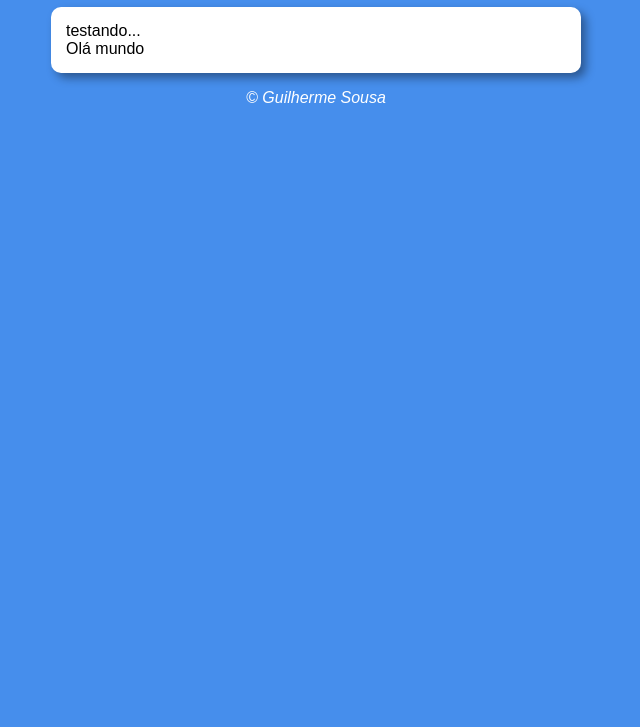
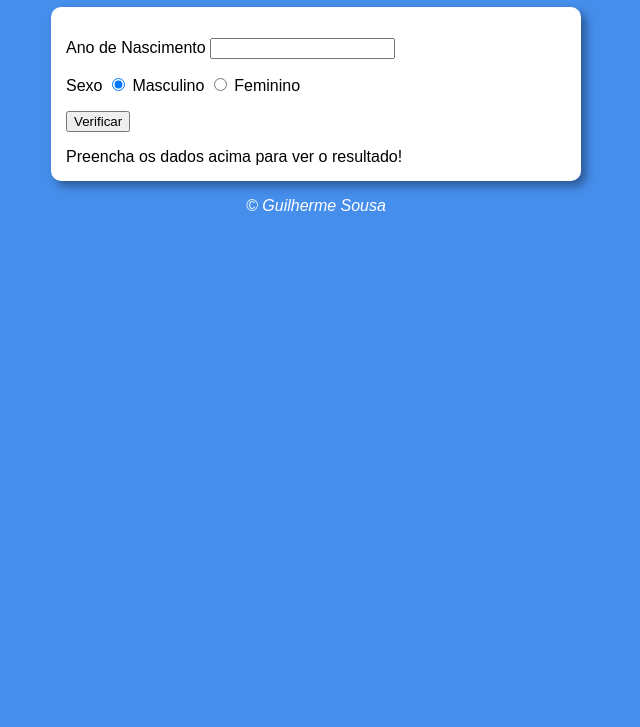
Before and after one commit to Gui-Sousa-D-Cruz/javascript, a plain HTML site: page exercicios/ex015/modelo.html in a window 1280 px wide. Shown: the part 73-800 px from the top of the page, without its empty margins (324-964 px from the left). Drawn offline with Linux system fonts and the light colour scheme.

Commit message:
Exercicio 15 concluido

```diff
--- a/exercicios/ex015/modelo.html
+++ b/exercicios/ex015/modelo.html
@@ -4,16 +4,31 @@
     <meta charset="UTF-8">
     <meta http-equiv="X-UA-Compatible" content="IE=edge">
     <meta name="viewport" content="width=device-width, initial-scale=1.0">
-    <title>Modelo de Exercicio</title>
+    <title>Verificador de Idade</title>
     <link rel="stylesheet" href="style.css">
 </head>
 <body>
     <header>
-        <h1>Título</h1>
+        <h1>Verificador de Idade</h1>
     </header>
     <section>
-        <div>testando...</div>
-        <div>Olá mundo</div>
+        <div>
+            <p>Ano de Nascimento
+                <input type="number" name="txtano" id="txtano" min = "0">
+            </p>
+            <p>Sexo
+                <input type="radio" name="radsex" id="masc" checked>
+                <label for="mas">Masculino</label>
+                <input type="radio" name="radsex" id="fem">
+                <label for="fem">Feminino</label>
+            </p>
+            <p>
+                <input type="button" value="Verificar" onclick="verificar()">
+            </p>
+        </div>
+        <div id="res">
+            Preencha os dados acima para ver o resultado!
+        </div>
     </section>
     <footer>
         <p>&copy; Guilherme Sousa</p>
--- a/exercicios/ex015/script.js
+++ b/exercicios/ex015/script.js
@@ -1 +1,51 @@
-window.alert('Olá')
+function verificar(){
+    var data = new Date()
+    var ano = data.getFullYear()
+    var fano = document.getElementById('txtano')
+    var res = document.getElementById('res')
+    if (fano.value.lenght == 0 || Number(fano.value) > ano){
+        window.alert('[ERRO] Verifique os dados e tente novamente')
+    }else{
+        var fsex = document.getElementsByName('radsex')
+        var idade = ano - Number(fano.value)
+        var gênero = ''
+        var img = document.createElement('img')
+        img.setAttribute('id', 'foto')
+        if (fsex[0].checked){
+            gênero = 'Homem'
+            if (idade >=0 && idade < 10){
+                //Criança
+                img.setAttribute('src', 'imagens/bebem.png')
+            }else if(idade < 21){
+                //Jovem
+                img.setAttribute('src', 'imagens/jovemm.png')
+            }else if (idade <50){
+                //Adulto
+                img.setAttribute('src', 'imagens/adultom.png')
+            }else{
+                //Idoso
+                img.setAttribute('src', 'imagens/idosom.png')
+            }
+        } else if(fsex[1].checked){
+            gênero = 'Mulher'
+            if (idade >=0 && idade <10){
+                //Criança
+                img.setAttribute('src', 'imagens/bebef.png')
+            }else if(idade < 21){
+                //Jovem
+                img.setAttribute('src', 'imagens/jovemf.png')
+            }else if (idade <50){
+                //Adulto
+                img.setAttribute('src', 'imagens/adultof.png')
+            }else{
+                //Idoso
+                img.setAttribute('src', 'imagens/idosof.png')
+            }
+        }
+        res.style.textAlign = 'center'
+        res.innerHTML = `<p> Detectamos ${gênero} com ${idade} anos</p>`
+        res.appendChild(img)
+    }
+
+
+}
```
